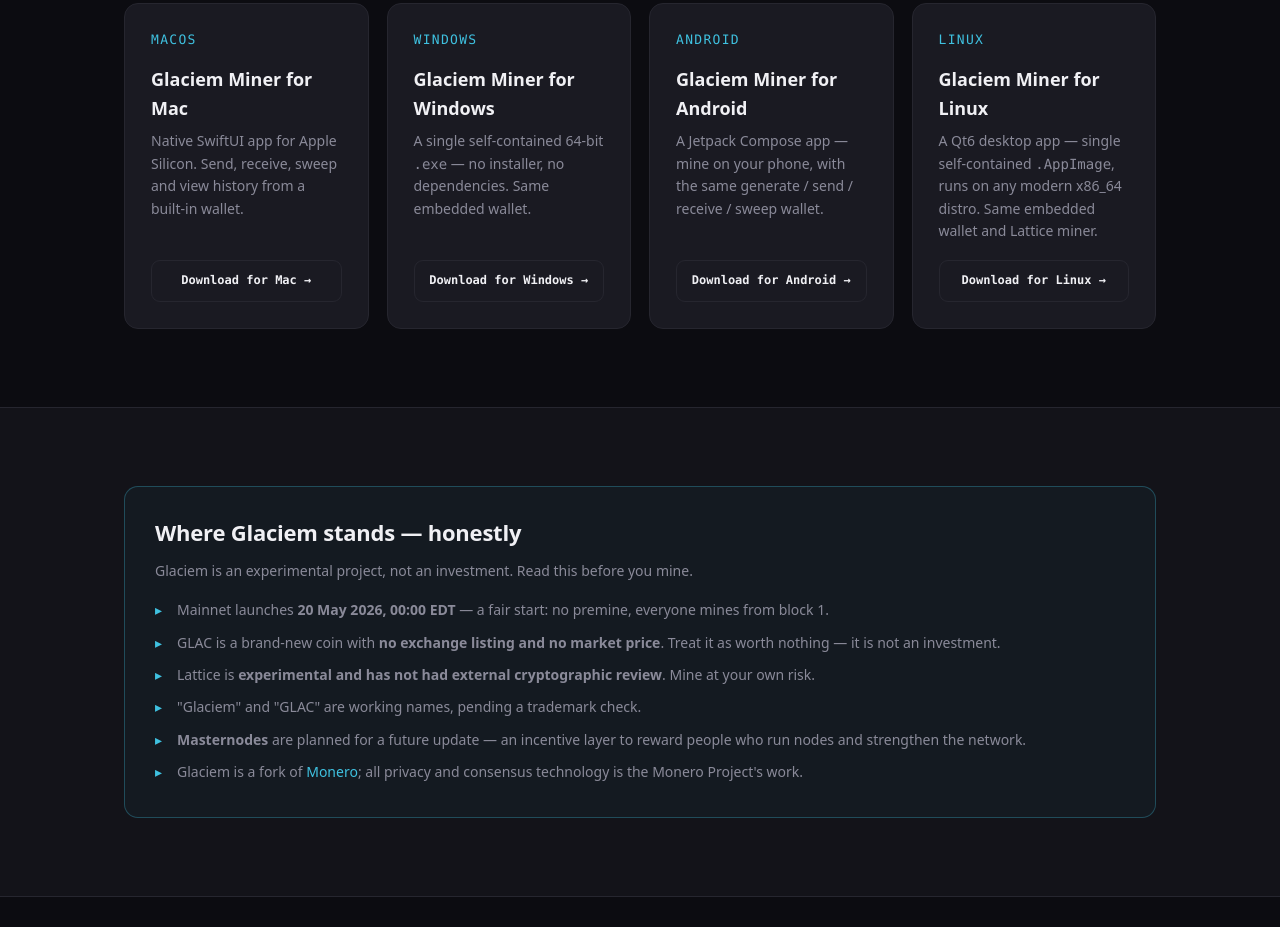
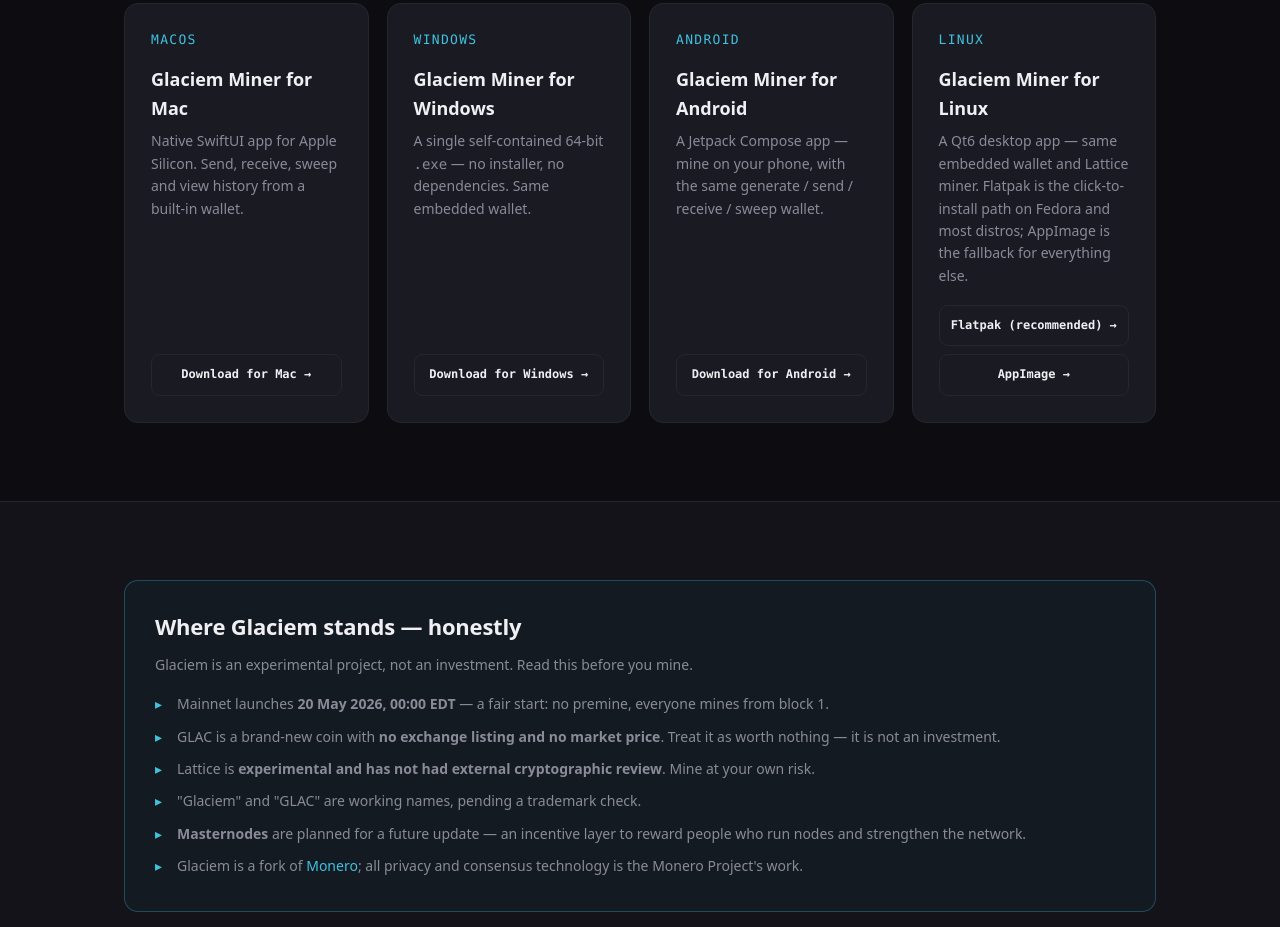
Before and after one commit to hughson/Glaciem, a plain HTML site: page website/public/index.html in a window 1280 px wide. Shown: the part 2919-3846 px from the top of the page. Drawn offline with Linux system fonts and the light colour scheme; no server answers.

Commit message:
website + pool: link v1.1.15 downloads, add Flatpak as Linux primary

```diff
--- a/website/public/index.html
+++ b/website/public/index.html
@@ -358,28 +358,30 @@
       <h3>Glaciem Miner for Mac</h3>
       <p>Native SwiftUI app for Apple Silicon. Send, receive, sweep and view history
         from a built-in wallet.</p>
-      <a class="dlbtn" href="https://github.com/hughson/Glaciem/releases/download/v1.1.14/Glaciem-Miner-macOS.zip">Download for Mac →</a>
+      <a class="dlbtn" href="https://github.com/hughson/Glaciem/releases/download/v1.1.15/Glaciem-Miner-macOS.zip">Download for Mac →</a>
     </div>
     <div class="card">
       <div class="ico">WINDOWS</div>
       <h3>Glaciem Miner for Windows</h3>
       <p>A single self-contained 64-bit <span class="mono">.exe</span> — no installer,
         no dependencies. Same embedded wallet.</p>
-      <a class="dlbtn" href="https://github.com/hughson/Glaciem/releases/download/v1.1.14/Glaciem-Miner-Windows.exe">Download for Windows →</a>
+      <a class="dlbtn" href="https://github.com/hughson/Glaciem/releases/download/v1.1.15/Glaciem-Miner-Windows.exe">Download for Windows →</a>
     </div>
     <div class="card">
       <div class="ico">ANDROID</div>
       <h3>Glaciem Miner for Android</h3>
       <p>A Jetpack Compose app — mine on your phone, with the same generate / send /
         receive / sweep wallet.</p>
-      <a class="dlbtn" href="https://github.com/hughson/Glaciem/releases/download/v1.1.14/Glaciem-Miner-Android.apk">Download for Android →</a>
+      <a class="dlbtn" href="https://github.com/hughson/Glaciem/releases/download/v1.1.15/Glaciem-Miner-Android.apk">Download for Android →</a>
     </div>
     <div class="card">
       <div class="ico">LINUX</div>
       <h3>Glaciem Miner for Linux</h3>
-      <p>A Qt6 desktop app — single self-contained <span class="mono">.AppImage</span>,
-        runs on any modern x86_64 distro. Same embedded wallet and Lattice miner.</p>
-      <a class="dlbtn" href="https://github.com/hughson/Glaciem/releases/download/v1.1.14/Glaciem-Miner-Linux.AppImage">Download for Linux →</a>
+      <p>A Qt6 desktop app — same embedded wallet and Lattice miner.
+        Flatpak is the click-to-install path on Fedora and most distros;
+        AppImage is the fallback for everything else.</p>
+      <a class="dlbtn" href="https://github.com/hughson/Glaciem/releases/download/v1.1.15/Glaciem-Miner-Linux.flatpak">Flatpak (recommended) →</a>
+      <a class="dlbtn" style="margin-top:8px;" href="https://github.com/hughson/Glaciem/releases/download/v1.1.15/Glaciem-Miner-Linux.AppImage">AppImage →</a>
     </div>
   </div>
 </div></section>
```
Also changed, not shown: pool/cloudflare/public/index.html (+1 -1 lines).
